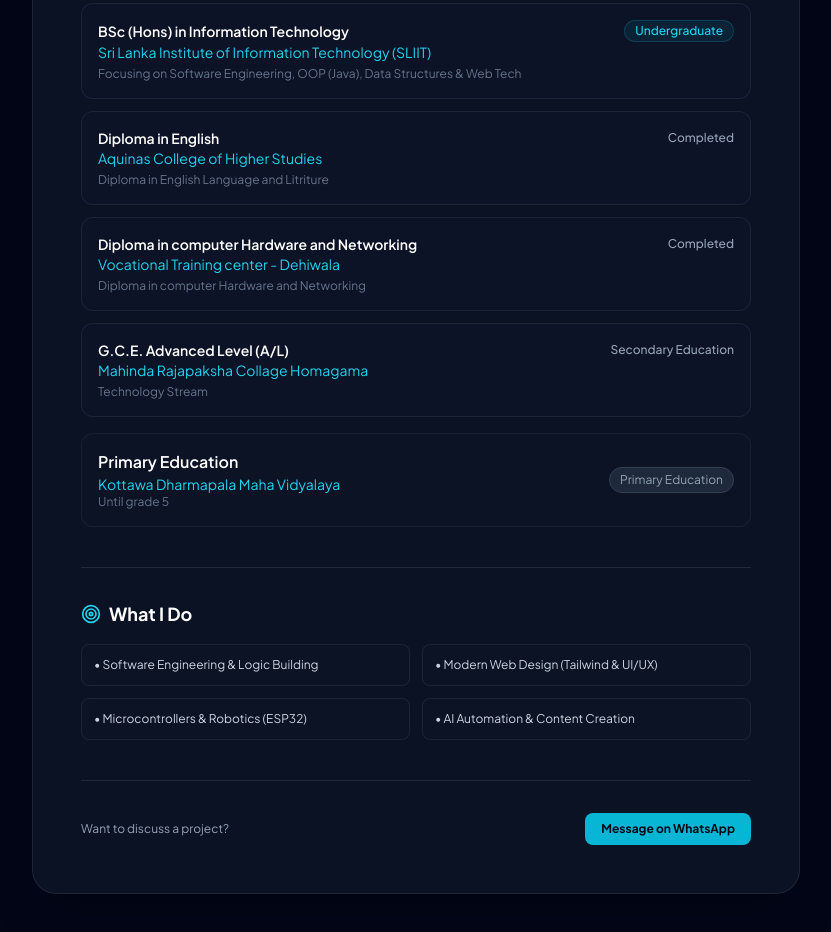
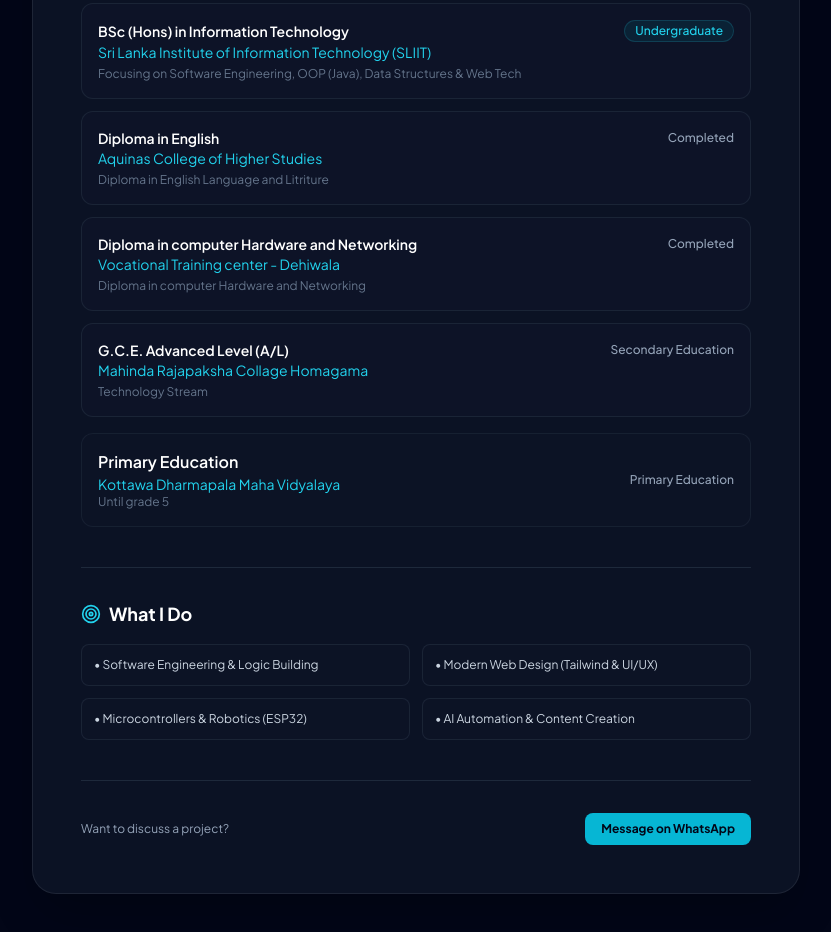
Before and after one commit to navidanihara-sketch/my-portfolio, a plain HTML site: page about.html in a window 1280 px wide. Shown: the part 636-1568 px from the top of the page, without its empty margins (224-1055 px from the left). Drawn offline with nearby package versions, Linux system fonts and the light colour scheme.

Commit message:
Add files via upload

```diff
--- a/about.html
+++ b/about.html
@@ -109,7 +109,7 @@
           <p class="text-sm text-cyan-400">Kottawa Dharmapala Maha Vidyalaya</p>
           <p class="text-xs text-slate-500">Until grade 5</p>
         </div>
-        <span class="mt-2 sm:mt-0 text-xs px-2.5 py-1 rounded-full bg-slate-800 text-slate-400 border border-slate-700 w-fit">
+        <span class="text-xs text-slate-400 font-medium">
         Primary Education
     </span>
       </div>
```
